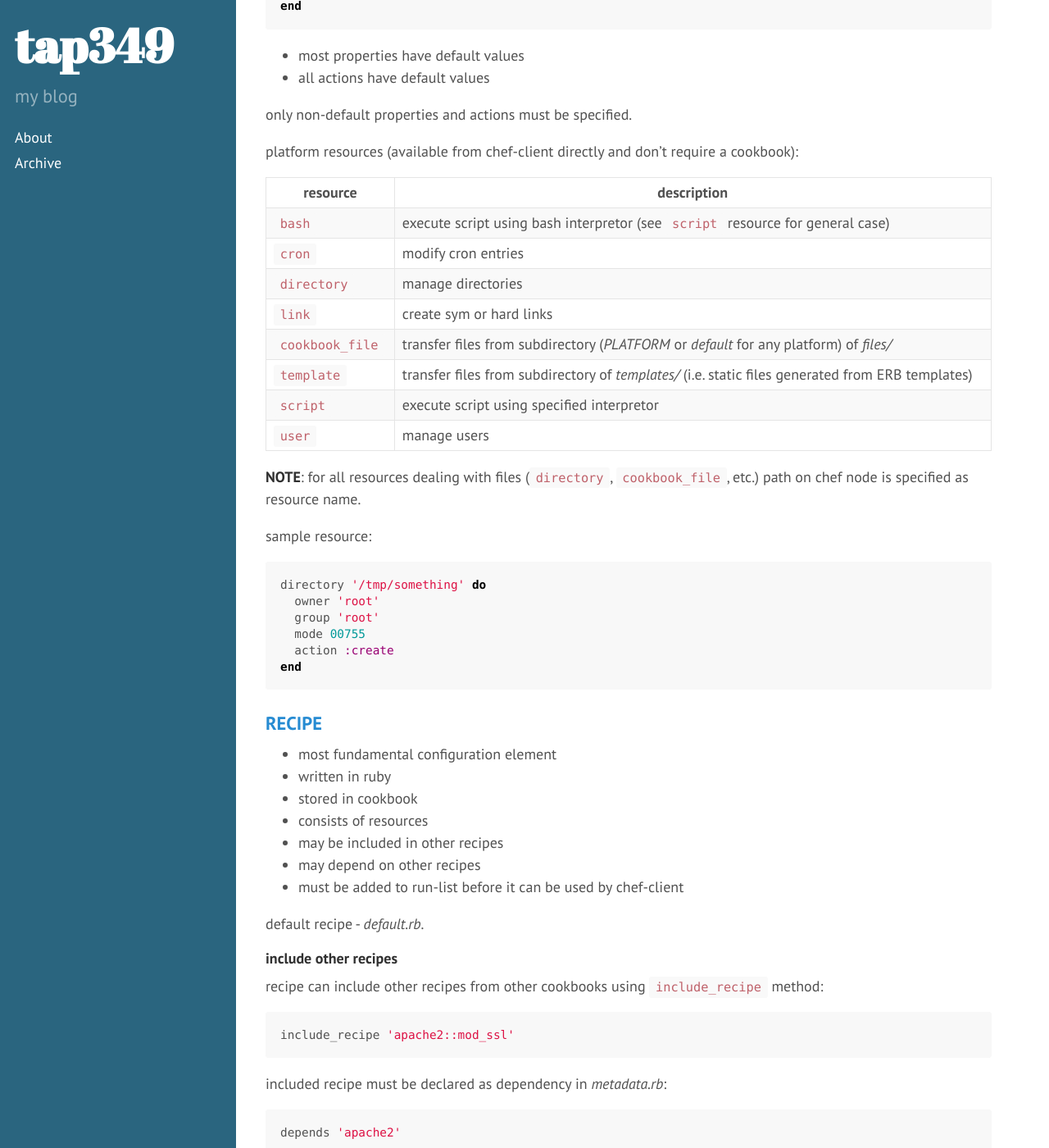
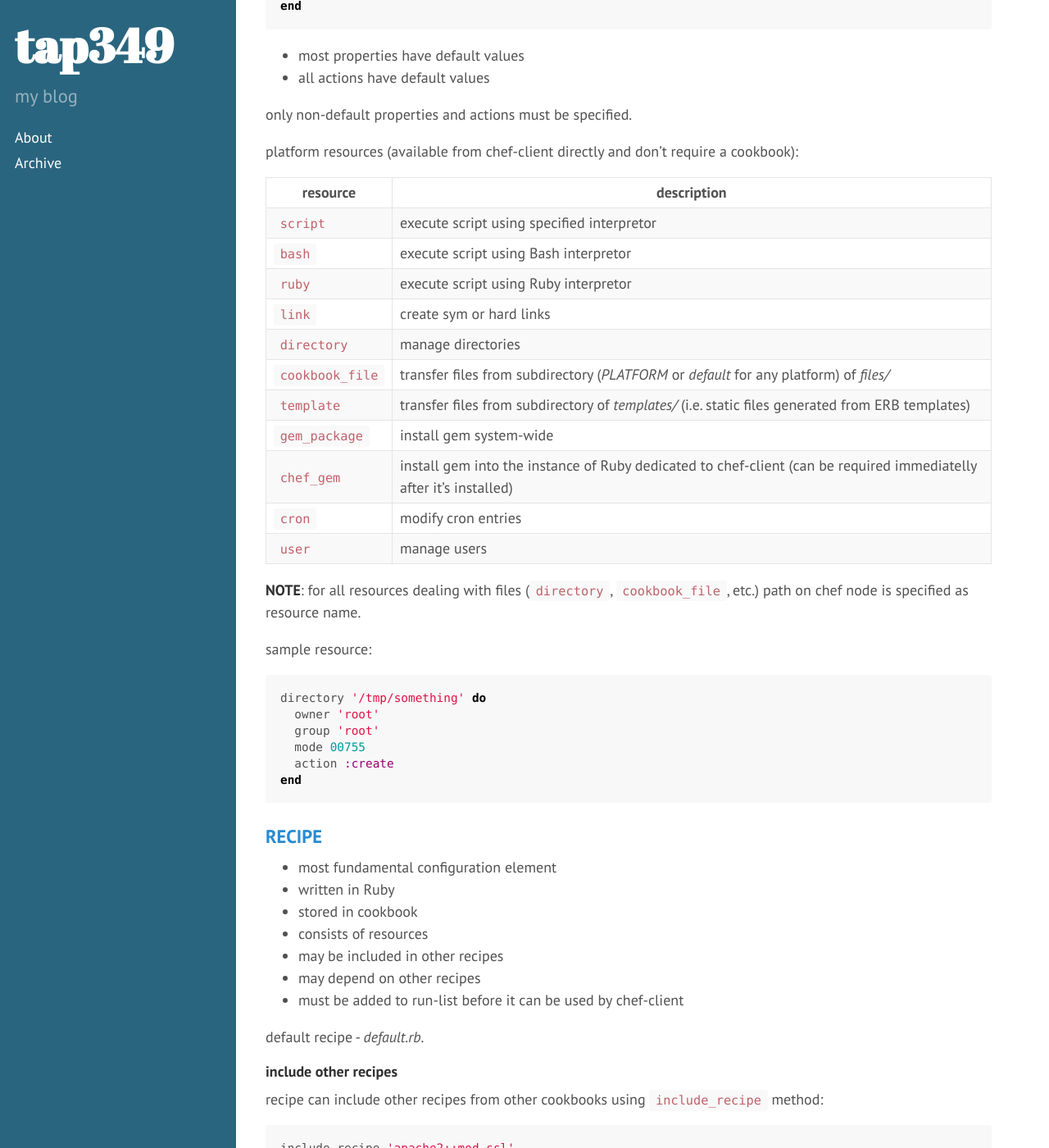
Before and after one commit to tap349/tap349.github.io, a Jekyll site: the page built from _posts/2015-01-06-notes-about-chef.md, in a window 1280 px wide and 1400 px high, scrolled down 8580 px. Shown: the whole window at 82% size. Built offline with Jekyll 4.4.1, drawn with Linux system fonts in a browser that asks for light colours; Markdown is read by kramdown in place of the engine named in the settings; some of the changed text lies outside the part shown.

Commit message:
update 2016-01-10_04:00:20

````diff
--- a/_posts/2015-01-06-notes-about-chef.md
+++ b/_posts/2015-01-06-notes-about-chef.md
@@ -201,7 +201,7 @@ use role in node file:
 
 **NOTE**: attributes in node file are normal attributes.
 
-accessor methods are automatically defined for attributes in ruby files:
+accessor methods are automatically defined for attributes in Ruby files:
 
 ```ruby
 default['apache']['dir'] = '/etc/apache2'
@@ -351,13 +351,16 @@ platform resources (available from chef-client directly and don't require a cook
 
 resource        | description
 ----------------|---------------------------------------------------------------
-`bash`          | execute script using bash interpretor (see `script` resource for general case)
-`cron`          | modify cron entries
+`script`        | execute script using specified interpretor
+`bash`          | execute script using Bash interpretor
+`ruby`          | execute script using Ruby interpretor
+`link`          | create sym or hard links
 `directory`     | manage directories
-`link`          | create sym or hard links
 `cookbook_file` | transfer files from subdirectory (_PLATFORM_ or _default_ for any platform) of _files/_
 `template`      | transfer files from subdirectory of _templates/_ (i.e. static files generated from ERB templates)
-`script`        | execute script using specified interpretor
+`gem_package`   | install gem system-wide
+`chef_gem`      | install gem into the instance of Ruby dedicated to chef-client (can be required immediatelly after it's installed)
+`cron`          | modify cron entries
 `user`          | manage users
 
 **NOTE**: for all resources dealing with files (`directory`, `cookbook_file`, etc.)
@@ -377,7 +380,7 @@ end
 ### [RECIPE](https://docs.chef.io/recipes.html)
 
 - most fundamental configuration element
-- written in ruby
+- written in Ruby
 - stored in cookbook
 - consists of resources
 - may be included in other recipes
````
